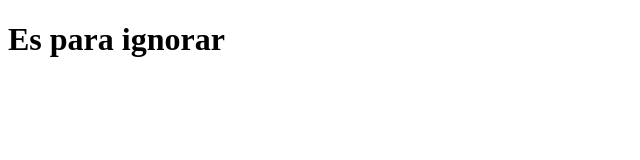
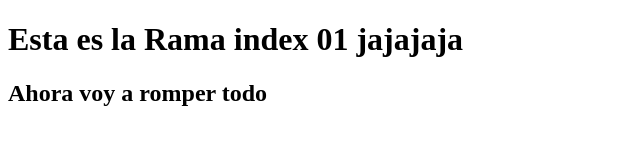
Before and after one commit to FedeDiaz1981/IgnoreGH, a plain HTML site: page index.html in a window 1280 px wide. Shown: the whole page, without its empty margins (0-640 px from the left). Drawn offline with Linux system fonts and the light colour scheme.

Commit message:
index01 cambo ne el index

```diff
--- a/index.html
+++ b/index.html
@@ -8,7 +8,8 @@
 </head>
 
 <body>
-    <h1>Es para ignorar</h1>
+    <h1>Esta es la Rama index 01 jajajaja</h1>
+    <h2>Ahora voy a romper todo </h2>
 </body>
 
 </html>
```
